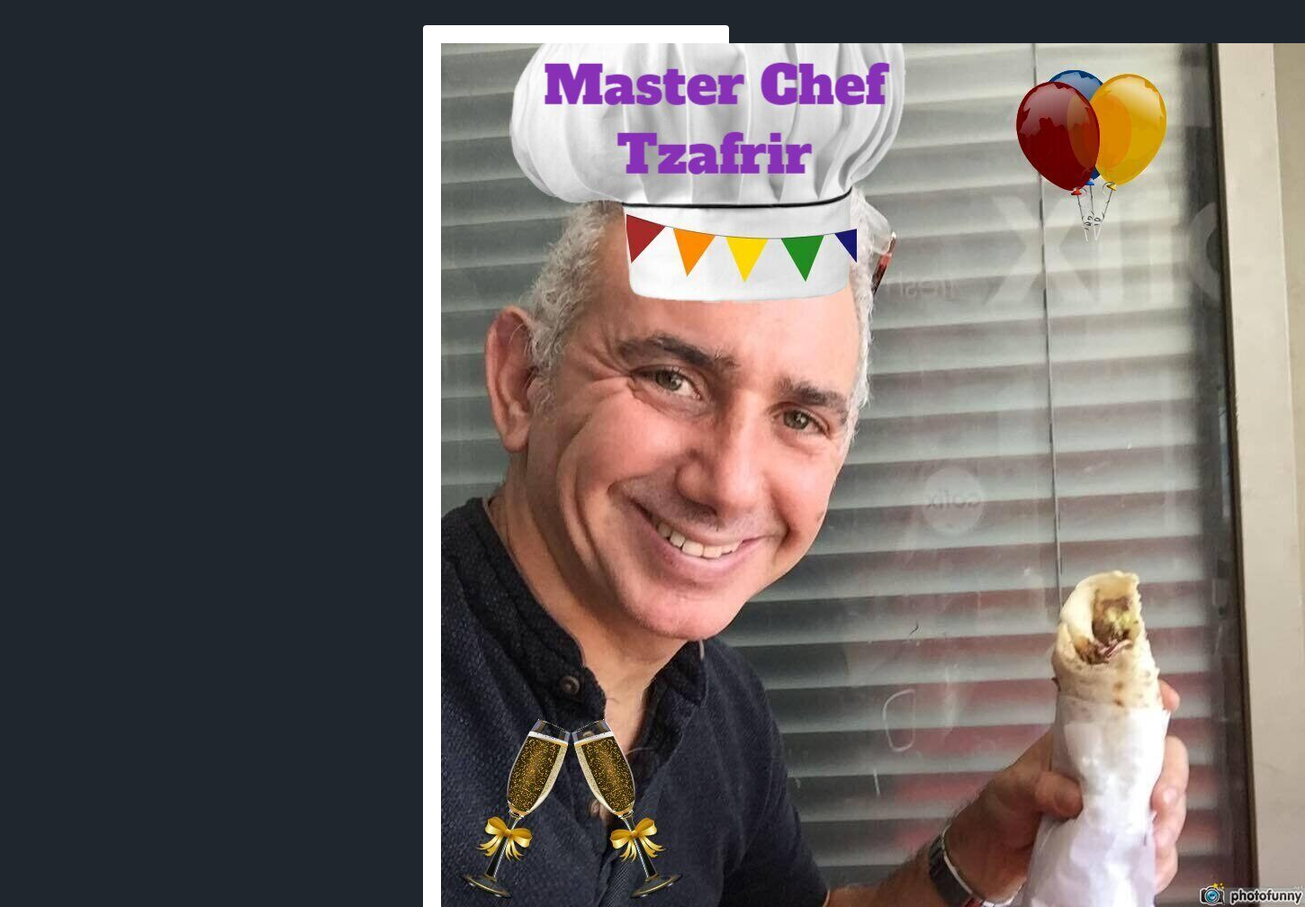
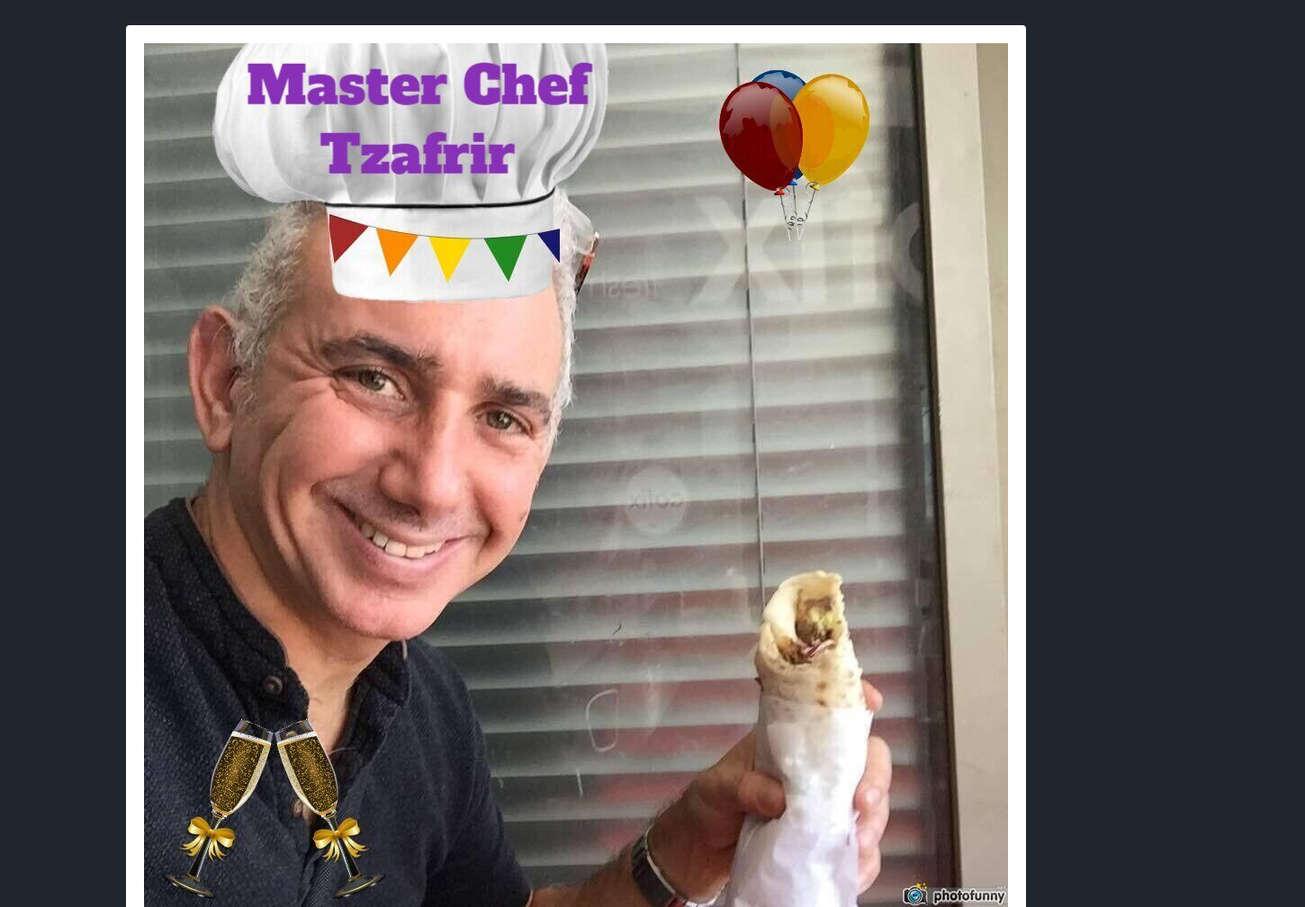
Before and after one commit to mayrund/mayrund.github.io, a plain HTML site: page index.html in a window 1280 px wide. Shown: the top 1008 px of the page at 90% size, 1450 px wide, since content can reach past the window. Drawn offline with Linux system fonts and the light colour scheme.

Commit message:
Update main.css

```diff
--- a/main.css
+++ b/main.css
@@ -12,7 +12,7 @@ body {
   text-align: center;
   transition: all 0.2s;
   margin: 0 auto;
-  width: 300px;
+  width: 960px;
 }
 
 button {
```
